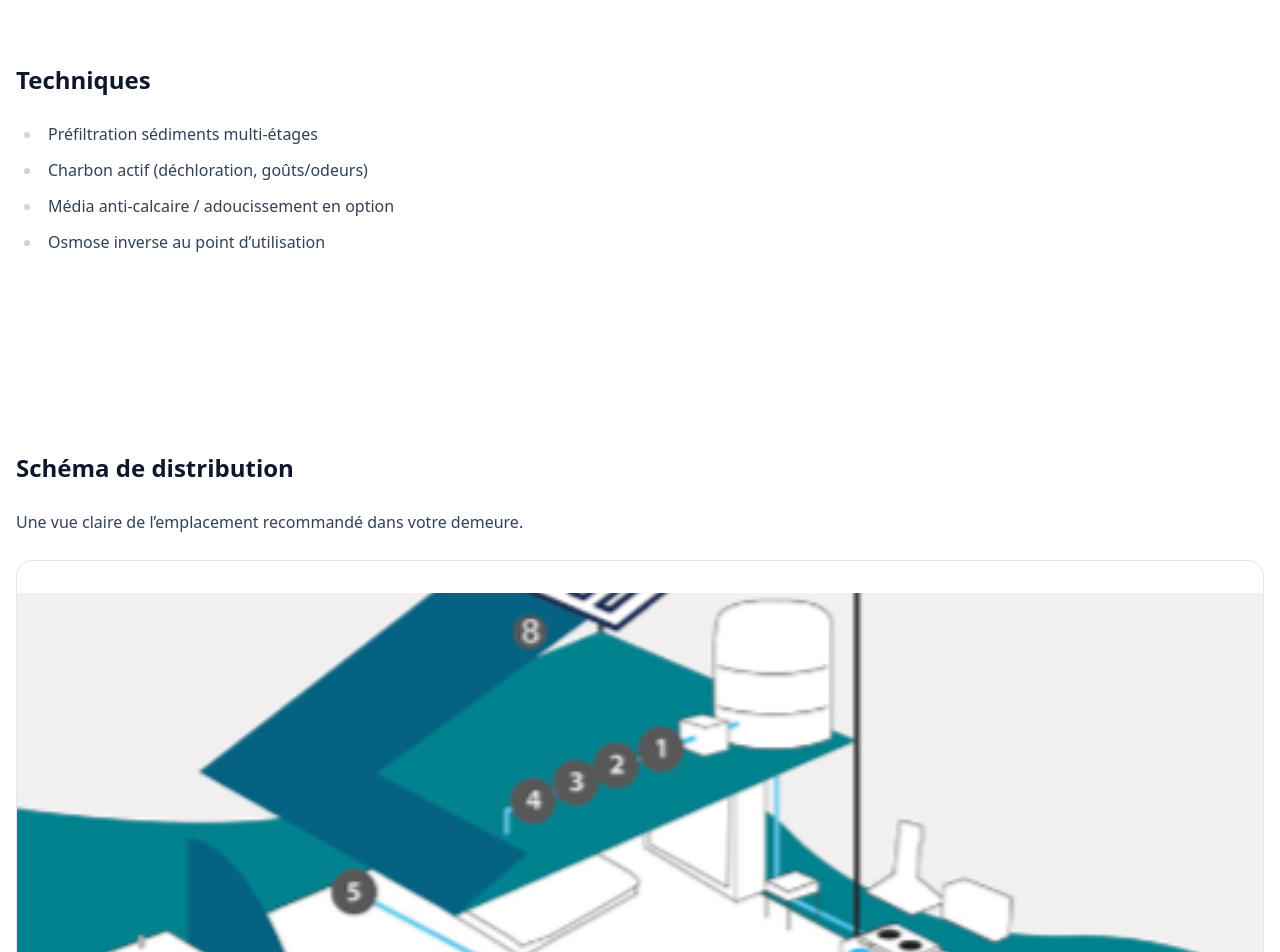
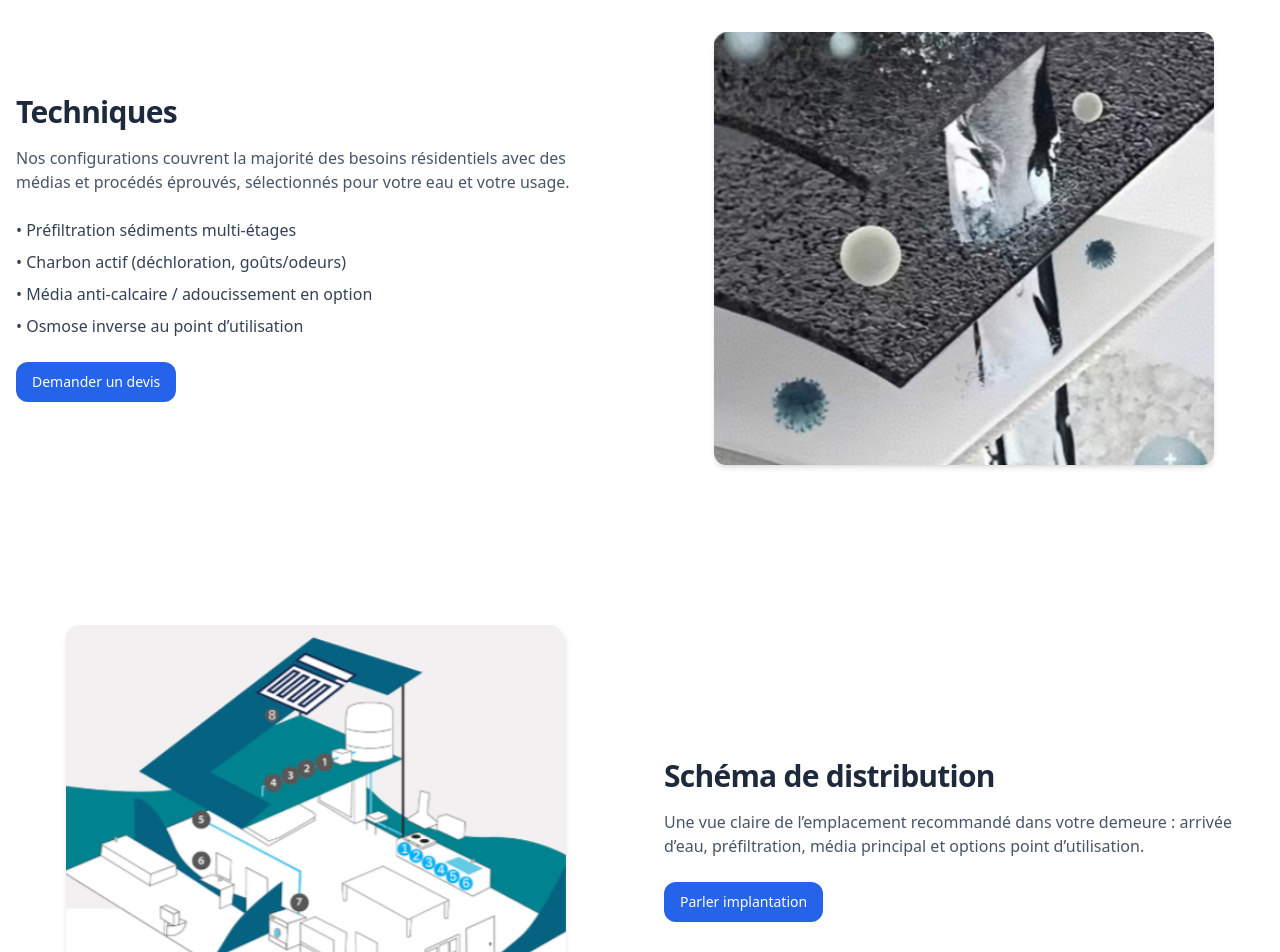
Before and after one commit to Datav1nci/o, a Next.js app in the folder o/: page / in a window 1280 px wide. Shown: the part 2340-3292 px from the top of the page. Built offline with nearby package versions, Linux system fonts and the light colour scheme; no server answers.

Commit message:
updated Distribution.tsx and Techniques.tsx

```diff
--- a/o/app/(site)/components/Sections/Distribution.tsx
+++ b/o/app/(site)/components/Sections/Distribution.tsx
@@ -1,14 +1,43 @@
+// app/(site)/components/Sections/Distribution.tsx
 import Image from 'next/image';
-
+import { buttonVariants } from '@/components/ui/button';
+import { cn } from '@/lib/utils';
 
 export default function Distribution() {
-return (
-<section id="distribution" className="container-prose container mx-auto px-4 py-16">
-<h2>Schéma de distribution</h2>
-<p>Une vue claire de l’emplacement recommandé dans votre demeure.</p>
-<div className="relative mt-6 aspect-[16/9] overflow-hidden rounded-2xl border border-gray-200 shadow-sm dark:border-gray-800">
-<Image src="/images/distribution.png" alt="Schéma de distribution" fill className="object-cover" />
-</div>
-</section>
-);
+  return (
+    <section id="distribution" className="container mx-auto px-4 py-20">
+      <div className="grid items-center gap-12 lg:grid-cols-2">
+        {/* Image (left on desktop) */}
+        <div className="flex justify-center">
+          <Image
+            src="/images/distribution.png"
+            alt="Schéma de distribution recommandé"
+            width={500}
+            height={500}
+            className="rounded-xl shadow-md"
+          />
+        </div>
+
+        {/* Text (right on desktop) */}
+        <div>
+          <h2 className="text-3xl font-bold tracking-tight text-slate-800">
+            Schéma de distribution
+          </h2>
+          <p className="mt-4 text-slate-600">
+            Une vue claire de l’emplacement recommandé dans votre demeure : arrivée d’eau,
+            préfiltration, média principal et options point d’utilisation.
+          </p>
+
+          <div className="mt-6">
+            <a
+              href="#contact"
+              className={cn(buttonVariants({ variant: 'default', size: 'default' }))}
+            >
+              Parler implantation
+            </a>
+          </div>
+        </div>
+      </div>
+    </section>
+  );
 }
--- a/o/app/(site)/components/Sections/Techniques.tsx
+++ b/o/app/(site)/components/Sections/Techniques.tsx
@@ -1,13 +1,48 @@
+// app/(site)/components/Sections/Techniques.tsx
+import Image from 'next/image';
+import { buttonVariants } from '@/components/ui/button';
+import { cn } from '@/lib/utils';
+
 export default function Techniques() {
-return (
-<section id="techniques" className="container-prose container mx-auto px-4 py-16">
-<h2>Techniques</h2>
-<ul>
-<li>Préfiltration sédiments multi-étages</li>
-<li>Charbon actif (déchloration, goûts/odeurs)</li>
-<li>Média anti-calcaire / adoucissement en option</li>
-<li>Osmose inverse au point d’utilisation</li>
-</ul>
-</section>
-);
+  return (
+    <section id="techniques" className="container mx-auto px-4 py-20">
+      <div className="grid items-center gap-12 lg:grid-cols-2">
+        {/* Text (left on desktop) */}
+        <div>
+          <h2 className="text-3xl font-bold tracking-tight text-slate-800">Techniques</h2>
+          <p className="mt-4 text-slate-600">
+            Nos configurations couvrent la majorité des besoins résidentiels avec des médias et
+            procédés éprouvés, sélectionnés pour votre eau et votre usage.
+          </p>
+
+          <ul className="mt-6 space-y-2 text-slate-700">
+            <li>• Préfiltration sédiments multi-étages</li>
+            <li>• Charbon actif (déchloration, goûts/odeurs)</li>
+            <li>• Média anti-calcaire / adoucissement en option</li>
+            <li>• Osmose inverse au point d’utilisation</li>
+          </ul>
+
+          <div className="mt-6">
+            <a
+              href="#contact"
+              className={cn(buttonVariants({ variant: 'default', size: 'default' }))}
+            >
+              Demander un devis
+            </a>
+          </div>
+        </div>
+
+        {/* Image (right on desktop) */}
+        <div className="flex justify-center order-1 lg:order-none">
+          <Image
+            src="/images/techniques.png"
+            alt="Techniques de filtration utilisées"
+            width={500}
+            height={500}
+            className="rounded-xl shadow-md"
+          />
+        </div>
+      </div>
+    </section>
+  );
 }
```
